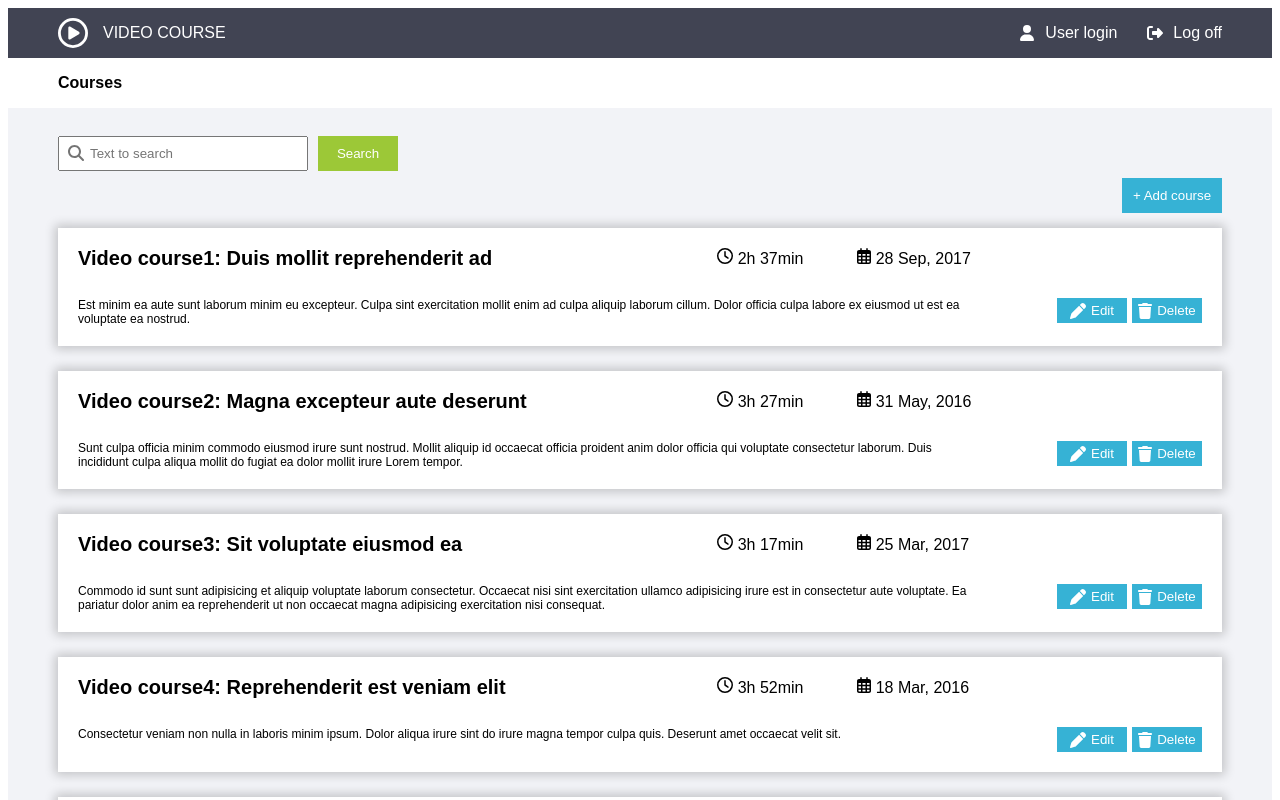
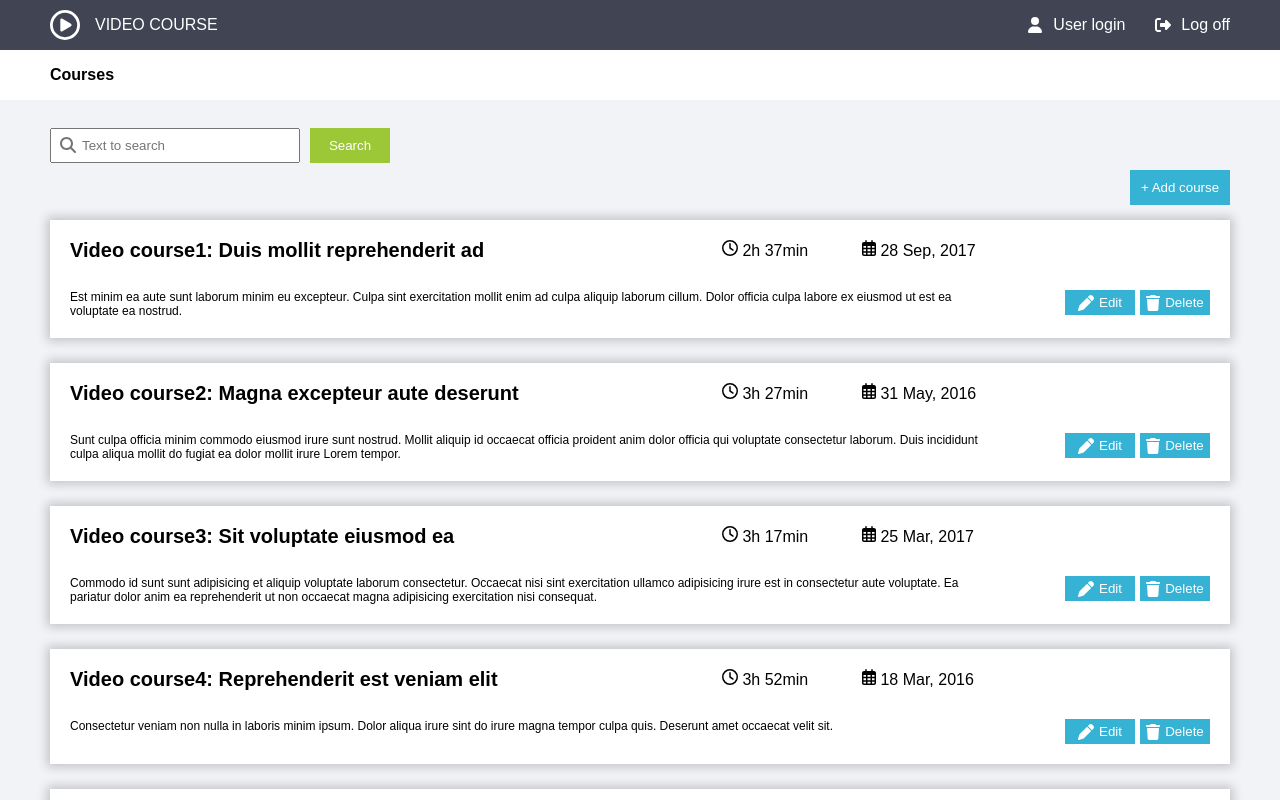
Before and after one commit to ulianchenko/angular-courses-app, an Angular app: page / in a window 1280 px wide. Shown: the top 800 px of the page. Built offline with nearby package versions, Linux system fonts and the light colour scheme.

Commit message:
task-2 was edited after review

```diff
--- a/src/app/courses/components/courses-search/courses-search.component.ts
+++ b/src/app/courses/components/courses-search/courses-search.component.ts
@@ -7,16 +7,16 @@ import { Component } from '@angular/core';
 })
 export class CoursesSearchComponent {
   inputText: string = '';
-  showIcon: string = 'inline-block';
+  showIcon: boolean = true;
 
   onClickSearch() {
     console.log(this.inputText);
     this.inputText = '';
   }
   onFocusInput() {
-    this.showIcon = '';
+    this.showIcon = false;
   }
   onBlurInput() {
-    this.showIcon = 'inline-block';
+    this.showIcon = true;
   }
 }
--- a/src/styles.scss
+++ b/src/styles.scss
@@ -1 +1,4 @@
 /* You can add global styles to this file, and also import other style files */
+body {
+  margin: 0;
+}
```
